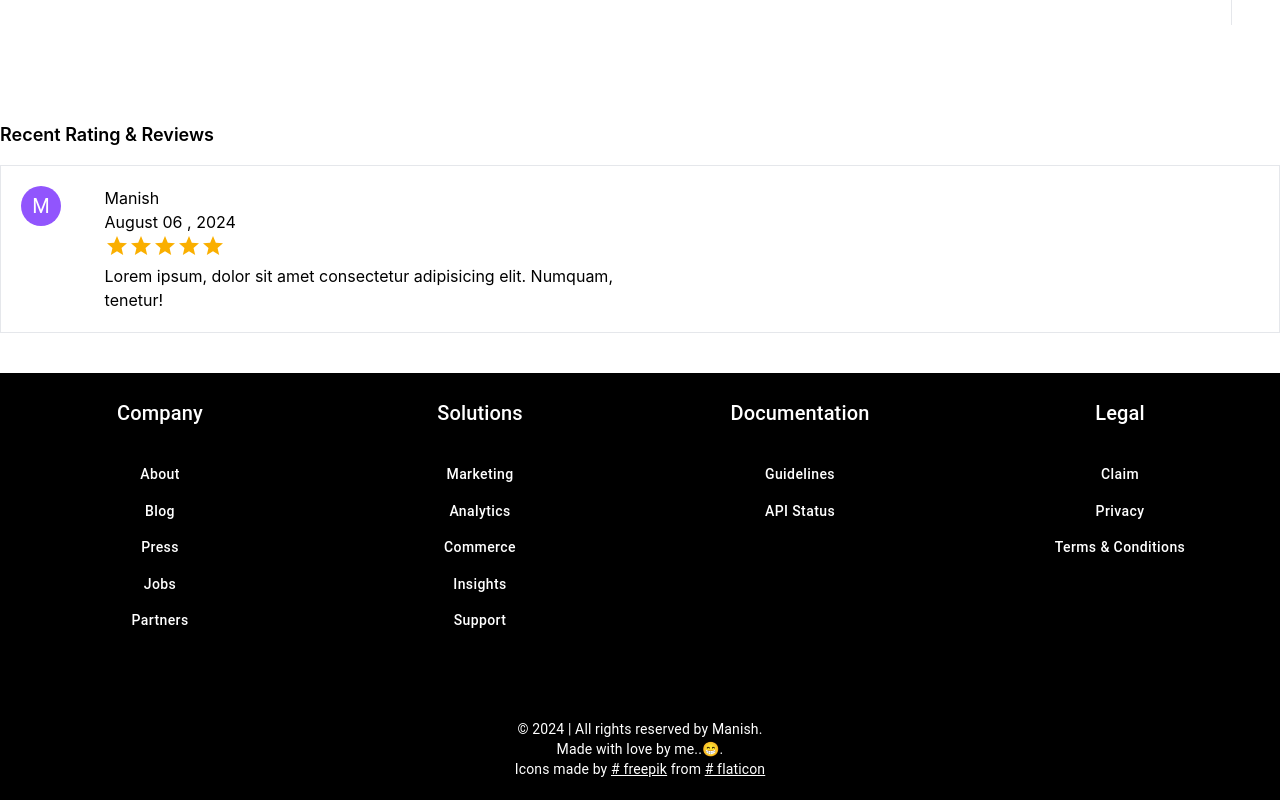
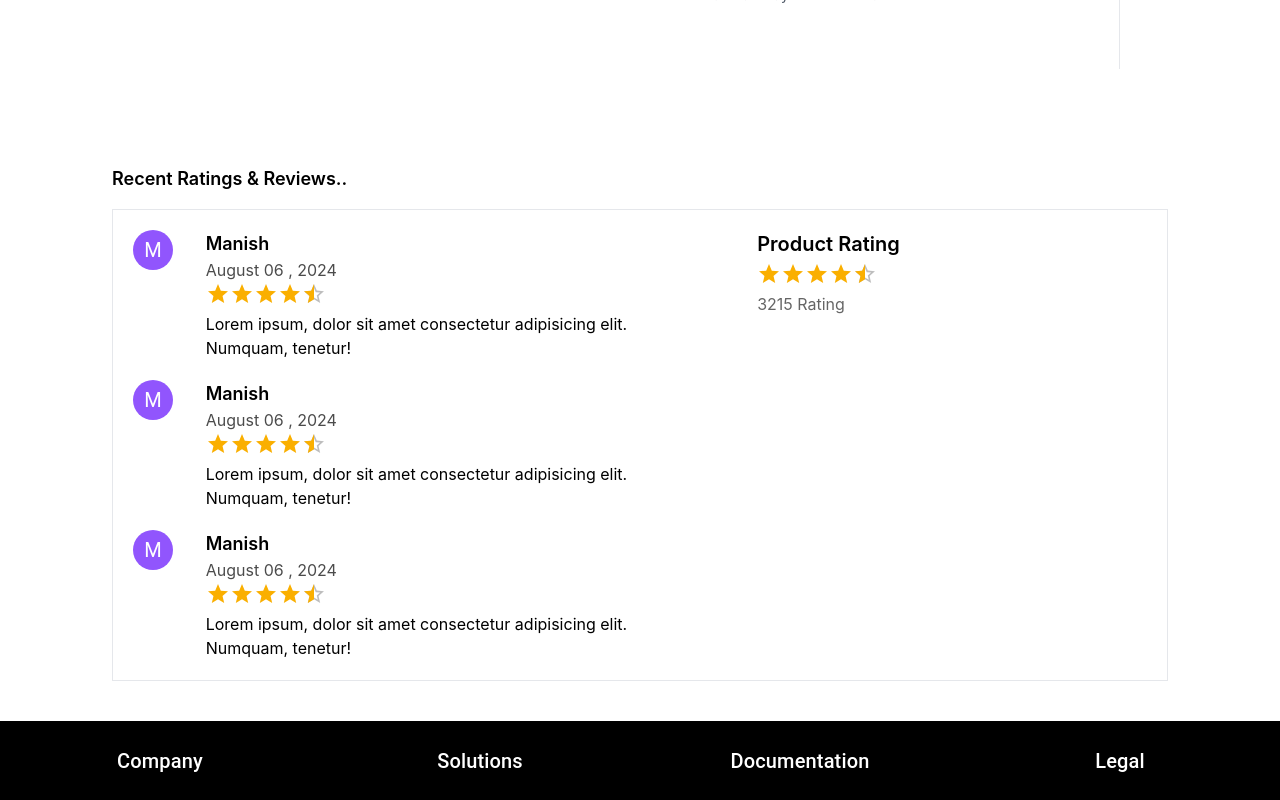
Before and after one commit to manish0to1/e-commerce, a React (Create React App) app: page / in a window 1280 px wide. Shown: the part 1080-1880 px from the top of the page. Built offline with nearby package versions, Linux system fonts and the light colour scheme.

Commit message:
creating rating & review with lenear progress effect with numbers of user reviews

```diff
--- a/src/customer/components/ProductDetails/ProductDetails.jsx
+++ b/src/customer/components/ProductDetails/ProductDetails.jsx
@@ -65,7 +65,7 @@ export default function ProductDetails() {
   const [selectedSize, setSelectedSize] = useState(product.sizes[2]);
 
   return (
-    <div className="bg-white border-black">
+    <div className="bg-white border-black lg:px-28">
       <div className="pt-6">
         <nav aria-label="Breadcrumb">
           <ol
@@ -270,13 +270,23 @@ export default function ProductDetails() {
         {/* rating and reviews */}
         <section>
           <h1 className="text-lg font-semibold pb-4">
-            Recent Rating & Reviews
+            Recent Ratings & Reviews..
           </h1>
           <div className="border p-5">
             <Grid container spacing={7}>
               <Grid item xs={7}>
                 <div className="space-y-5">
-                  <ProductDetailsCard />
+                  {[1, 1, 1].map((items) => (
+                    <ProductDetailsCard />
+                  ))}
+                </div>
+              </Grid>
+
+              <Grid item xs={5}>
+                <h1 className="text-xl font-semibold pb-1">Product Rating</h1>
+                <div>
+                  <Rating value={4.6} precision={0.5} readOnly />
+                  <p className="opacity-60">3215 Rating</p>
                 </div>
               </Grid>
             </Grid>
--- a/src/customer/components/ProductDetails/ProductDetailsCard.jsx
+++ b/src/customer/components/ProductDetails/ProductDetailsCard.jsx
@@ -18,12 +18,15 @@ const ProductDetailsCard = () => {
         <Grid item xs={9}>
           <div className="space-y-3">
             <div>
-              <p>Manish</p>
-              <p>August 06 , 2024</p>
+              <p className="font-semibold text-lg">Manish</p>
+              <p className="opacity-70">August 06 , 2024</p>
             </div>
           </div>
-          <Rating value={4.5} name="half-rating"/>
-          <p>Lorem ipsum, dolor sit amet consectetur adipisicing elit. Numquam, tenetur!</p>
+          <Rating value={4.5} name="half-rating" readOnly precision={0.5} />
+          <p>
+            Lorem ipsum, dolor sit amet consectetur adipisicing elit. Numquam,
+            tenetur!
+          </p>
         </Grid>
       </Grid>
     </div>
```
